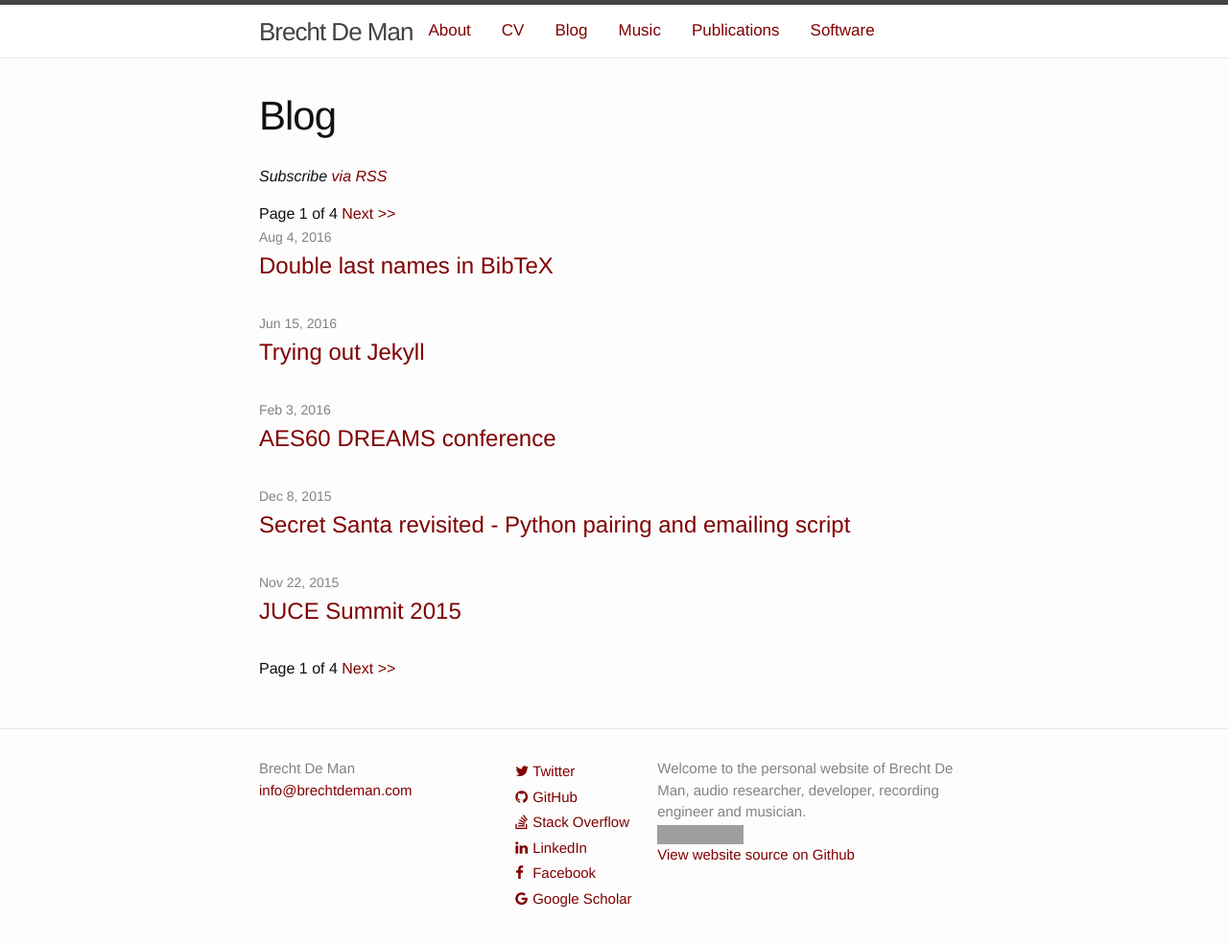
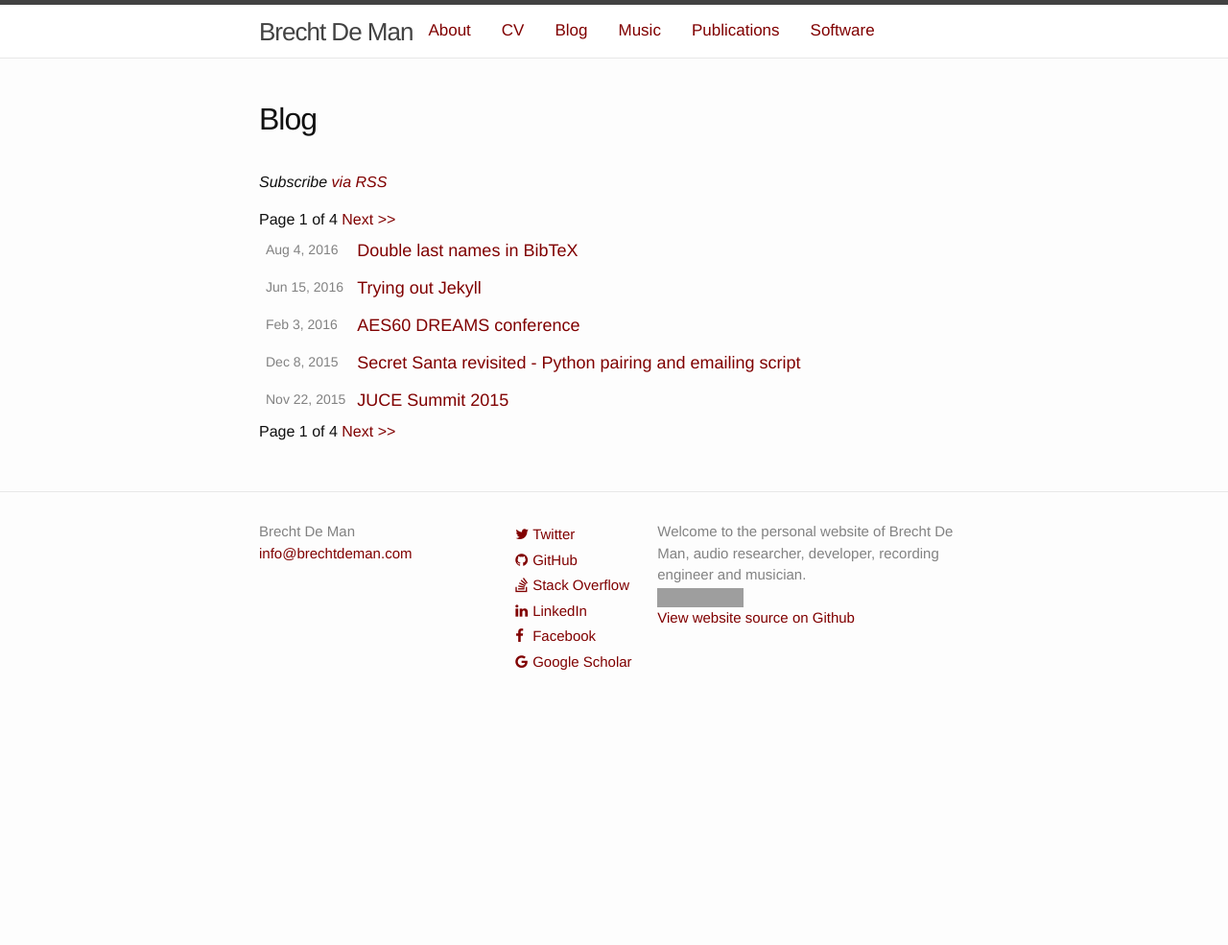
Before and after one commit to BrechtDeMan/BrechtDeMan.github.io, a Jekyll site: the page built from blog/index.html, in a window 1280 px wide and 996 px high. Shown: the top 985 px of the window at 96% size. Built offline with Jekyll 4.4.1, drawn with Linux system fonts in a browser that asks for light colours; nearby versions of some CDN libraries; the list of posts is cut into pages by our own code; grey boxes are pictures that could not be loaded.

Commit message:
Smaller page titles, blog TOC smaller and in table.

```diff
--- a/_sass/_layout.scss
+++ b/_sass/_layout.scss
@@ -201,8 +201,7 @@
 }
 
 .post-link {
-    display: block;
-    font-size: 24px;
+    font-size: 18px;
 }
 
 
@@ -215,12 +214,11 @@
 }
 
 .post-title {
-    font-size: 42px;
+    font-size: 32px;
     letter-spacing: -1px;
-    line-height: 1;
 
     @include media-query($on-laptop) {
-        font-size: 36px;
+        font-size: 28px;
     }
 }
 
@@ -252,7 +250,10 @@
     }
 }
 
-// http://david.elbe.me/jekyll/2015/06/20/how-to-link-to-next-and-previous-post-with-jekyll.html
+/**
+ * http://david.elbe.me/jekyll/2015/06/20/how-to-link-to-next-and-
+ * previous-post-with-jekyll.html
+ */
 .PageNavigation {
   font-size: 14px;
   display: block;
--- a/blog/index.html
+++ b/blog/index.html
@@ -25,17 +25,14 @@ redirect_from:
 </div>
 
 <!-- This loops through the paginated posts -->
-<ul class="post-list">
+<table cellpadding="5px">
   {% for post in paginator.posts %}
-    <li>
-      <span class="post-meta">{{ post.date | date: "%b %-d, %Y" }}</span>
-
-      <h2>
-        <a class="post-link" href="{{ post.url | prepend: site.baseurl }}">{{ post.title }}</a>
-      </h2>
-    </li>
+    <tr>
+      <td style="white-space: nowrap;" valign="top"><span class="post-meta">{{ post.date | date: "%b %-d, %Y" }}</span></td>
+      <td valign="top"><a class="post-link" href="{{ post.url | prepend: site.baseurl }}">{{ post.title }}</a></td>
+    </tr>
   {% endfor %}
-</ul>
+</table>
 
 <!-- Pagination links - bottom -->
 <div class="pagination">
```
